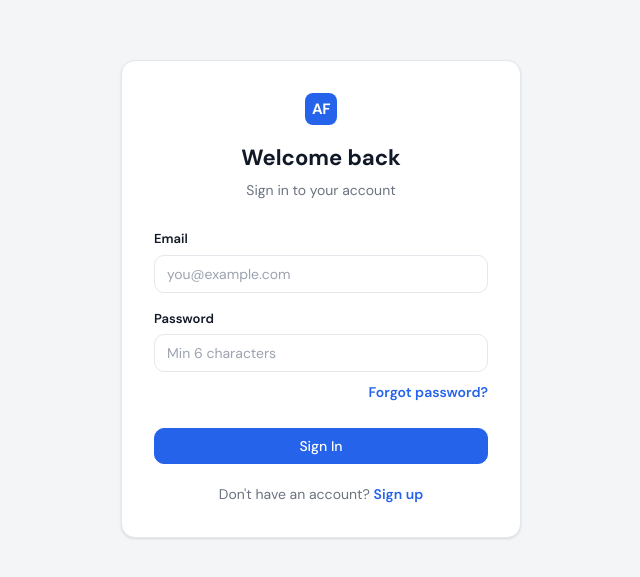
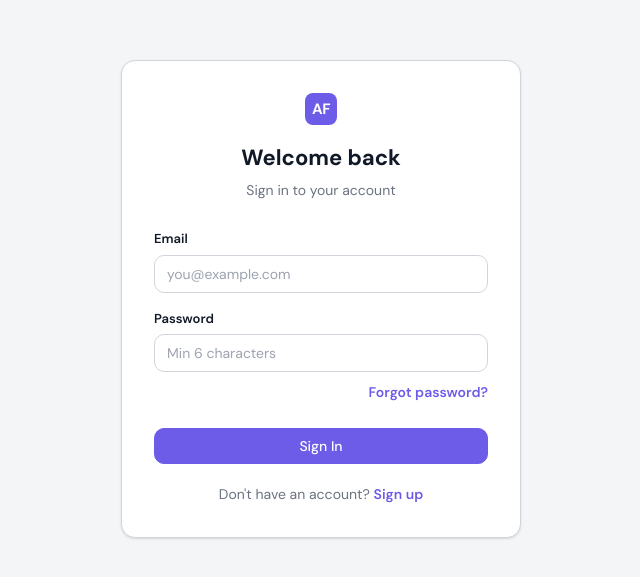
Before and after one commit to madinwalizada/applyflow, a React (Vite) app: page / in a window 1280 px wide. Shown: the part 101-678 px from the top of the page, without its empty margins (319-959 px from the left). Built offline with nearby package versions, Linux system fonts and the light colour scheme; no server answers.

Commit message:
style: UI refresh

```diff
--- a/src/index.css
+++ b/src/index.css
@@ -1,29 +1,28 @@
 @import url("https://fonts.googleapis.com/css2?family=DM+Sans:wght@400;500;600;700&family=DM+Mono:wght@400;500&display=swap");
 
-/* ── Design Tokens ─────────────────────────────── */
 :root {
   --bg: #f4f5f7;
   --surface: #ffffff;
   --surface-2: #f8f9fb;
-  --border: #e4e7ec;
-  --border-hover: #c5ccd8;
+  --border: #d1d5db;
+  --border-hover: #9ca3af;
 
   --text-primary: #111827;
   --text-secondary: #6b7280;
   --text-muted: #9ca3af;
 
-  --blue: #2563eb;
-  --blue-light: #dbeafe;
-  --blue-dark: #1d4ed8;
+  --blue: #6d5ce8;
+  --blue-light: #ede9fe;
+  --blue-dark: #5b4bc4;
 
-  --amber: #d97706;
-  --amber-light: #fef3c7;
+  --amber: #b45309;
+  --amber-light: #fcd34d;
 
-  --green: #059669;
-  --green-light: #d1fae5;
+  --green: #047857;
+  --green-light: #6ee7b7;
 
-  --red: #dc2626;
-  --red-light: #fee2e2;
+  --red: #b91c1c;
+  --red-light: #fca5a5;
 
   --shadow-sm: 0 1px 3px rgba(0, 0, 0, 0.08), 0 1px 2px rgba(0, 0, 0, 0.04);
   --shadow-md: 0 4px 12px rgba(0, 0, 0, 0.08), 0 2px 6px rgba(0, 0, 0, 0.04);
@@ -259,7 +258,7 @@ button,
   align-items: center;
   padding: 3px 10px;
   border-radius: var(--radius-full);
-  font-size: 13px;
+  font-size: 16px;
   font-weight: 600;
   letter-spacing: 0.2px;
 }
@@ -392,7 +391,7 @@ select {
 input:focus,
 select:focus {
   border-color: var(--blue);
-  box-shadow: 0 0 0 3px rgba(37, 99, 235, 0.1);
+  box-shadow: 0 0 0 3px rgba(109, 92, 232, 0.15);
 }
 
 input::placeholder {
@@ -947,18 +946,18 @@ input::placeholder {
 .app-table {
   width: 100%;
   border-collapse: collapse;
-  font-size: 14px;
+  font-size: 16px;
 }
 
 .app-table th {
   text-align: left;
   padding: 10px 14px;
-  font-size: 12px;
-  font-weight: 600;
+  font-size: 18px;
+  font-weight: 900;
   text-transform: uppercase;
   letter-spacing: 0.5px;
-  color: var(--text-secondary);
-  border-bottom: 1px solid var(--border);
+  color: var(--text-primary);
+  border-bottom: 2px solid var(--border);
 }
 
 .app-table td {
--- a/src/pages/Dashboard.tsx
+++ b/src/pages/Dashboard.tsx
@@ -18,7 +18,7 @@ function Dashboard({ session }: DashboardProps) {
     "All"
   );
   const [search, setSearch] = useState("");
-  const [viewMode, setViewMode] = useState<"board" | "list">("board");
+  const [viewMode, setViewMode] = useState<"board" | "list">("list");
 
   useEffect(() => {
     const fetchApplications = async () => {
```
